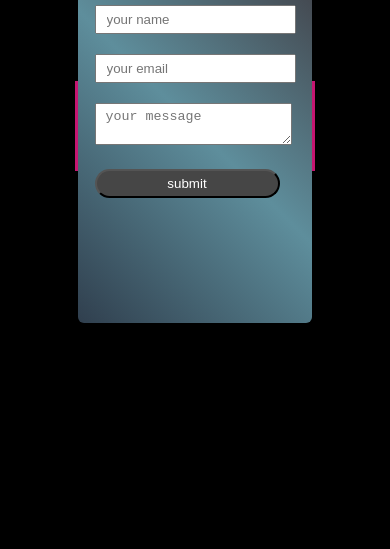
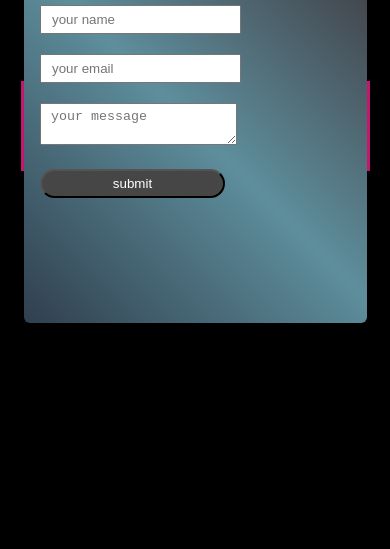
Before and after one commit to Karthik7eye/contact-form, a plain HTML site: page index.html in a window 390 px wide. Shown: the part 295-844 px from the top of the page. Drawn offline with Linux system fonts and the light colour scheme.

Commit message:
Update style.css

```diff
--- a/style.css
+++ b/style.css
@@ -84,7 +84,7 @@ button{
     }
     .subcontainer{
 
-        padding: 5%;
+     width:90%;
     }
 }
 span{
```
